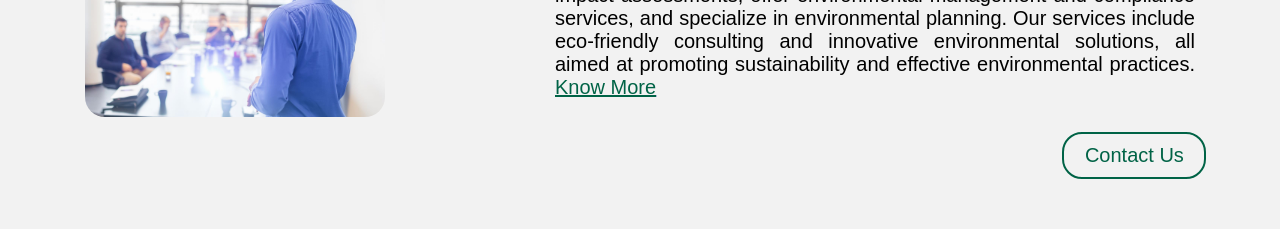
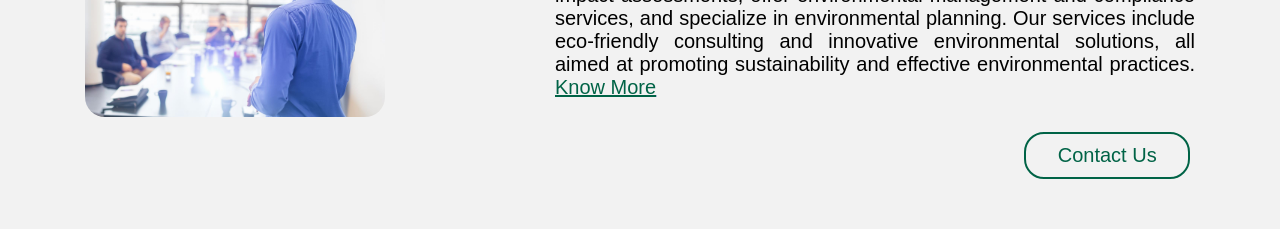
Before and after one commit to Shreyask24/Ujjwal, a React (Vite) app: page / in a window 1280 px wide. Shown: the part 860-1089 px from the top of the page. Built offline with nearby package versions, Linux system fonts and the light colour scheme; a web font is replaced by a local one.

Commit message:
Navbar issue fix

```diff
--- a/src/index.css
+++ b/src/index.css
@@ -589,11 +589,11 @@ h3 {
 .about-btn {
     margin-bottom: 10vh;
     border: 2px solid var(--green);
-    margin-left: 83vw;
+    margin-left: 80%;
     padding: 10px;
     background-color: var(--white);
     color: var(--green);
-    width: 18vh;
+    width: 13%;
     border-radius: 20px;
     cursor: pointer;
     font-size: 20px;
@@ -1527,12 +1527,12 @@ details>summary {
 
     /* Styling for Environmental Consultancy submenu */
     .ec-menu {
-        left: 44%;
+        left: 43%;
     }
 
     /* Styling for Safety Services submenu */
     .ss-menu {
-        left: 45%;
+        left: 43%;
     }
 }
 
@@ -1543,7 +1543,7 @@ details>summary {
     /* Main submenu styling */
     .submenu {
         top: 5%;
-        left: 36%;
+        left: 32%;
     }
 
 
@@ -1551,14 +1551,14 @@ details>summary {
     /* Styling for Environmental Consultancy submenu */
     .ec-menu {
         top: 0;
-        left: 32%;
+        left: 37%;
     }
 
 
     /* Styling for Safety Services submenu */
     .ss-menu {
         top: 0;
-        left: 31vh;
+        left: 36vh;
     }
 
     .ec-dropdown a {
@@ -1654,6 +1654,7 @@ details>summary {
         font-size: 14px;
     }
 
+
 }
 
 @media only screen and (min-width: 1250px) and (max-width: 1500px) {
@@ -1681,7 +1682,7 @@ details>summary {
 
 }
 
-@media only screen and (min-width: 200px) and (max-width: 1200px) {
+@media only screen and (min-width: 200px) and (max-width: 1000px) {
     .navbar {
         display: flex;
         flex-wrap: wrap;
--- a/src/screens/Navbar.jsx
+++ b/src/screens/Navbar.jsx
@@ -93,7 +93,7 @@ function Navbar() {
 
                         </div>
 
-                        <Button sx={{ display: { xs: "flex", lg: "none" }, justifyContent: "end", visibility: { xs: "visible", lg: "hidden" } }} onClick={handleOpen}>
+                        <Button sx={{ display: { xs: "flex", md: "none" }, justifyContent: "end", visibility: { xs: "visible", lg: "hidden" } }} onClick={handleOpen}>
                             <MenuIcon style={{ color: "white" }} size="30px" />
                         </Button>
                     </div>
```
